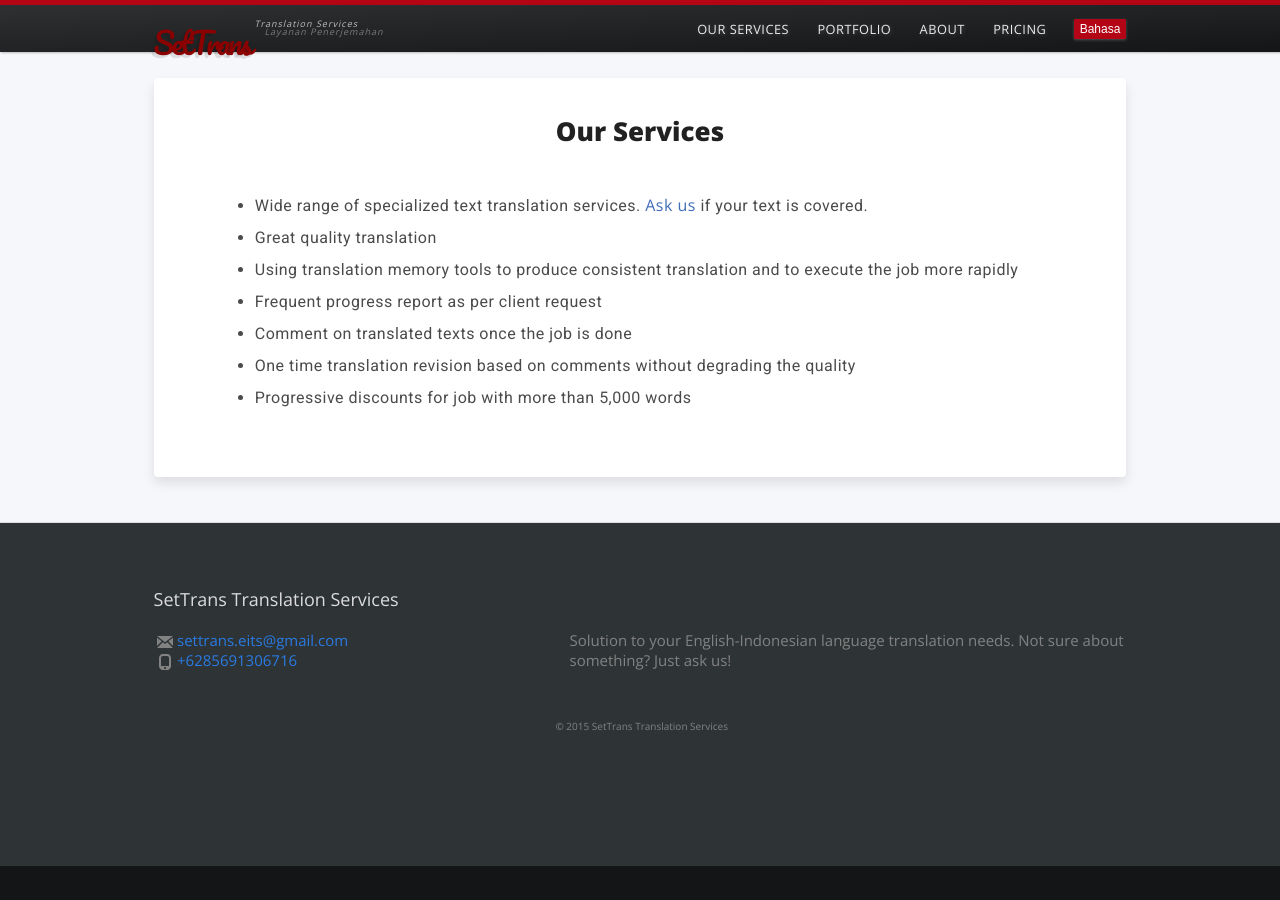
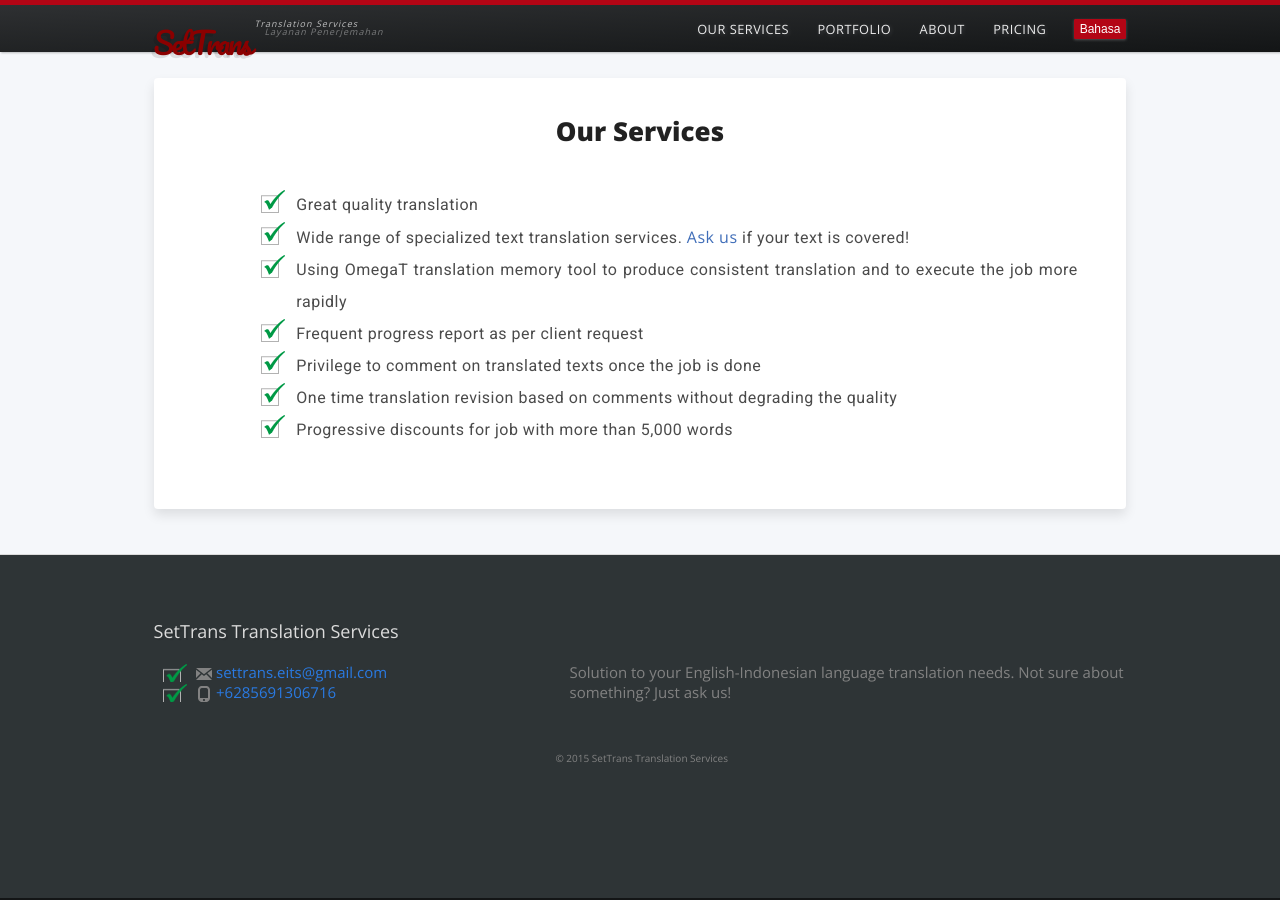
Before and after one commit to settrans/settrans.github.io, a Jekyll site: the page built from our-services/index.md, in a window 1280 px wide. Built offline with Jekyll 4.4.1, drawn with Linux system fonts in a browser that asks for light colours; nearby versions of some CDN libraries.

Commit message:
edit pages

```diff
--- a/_sass/_layout.scss
+++ b/_sass/_layout.scss
@@ -652,10 +652,10 @@ html, body {
 	width: 52%;
 	margin: 1.5% 1%;
 	padding: 2%;
-	-webkit-transition: box-shadow 1s; /* Safari */
-	-moz-transition: box-shadow 1s; /* Safari */
-	-o-transition: box-shadow 1s; /* Safari */
-	transition: box-shadow 1s;
+	-webkit-transition: box-shadow 1s ease;
+	-moz-transition: box-shadow 1s ease;
+	-o-transition: box-shadow 1s ease;
+	transition: box-shadow 1s ease;
 
 	@include media-query($on-laptop){
 		float: none;
@@ -740,6 +740,8 @@ html, body {
 	line-height: 2;
 
 	p {
+		border-top-right-radius: 40px;
+		border-bottom-right-radius: 40px;
 		font-size: 0.8rem;
 		color: #48555b;
 		opacity: 0.6;
--- a/our-services/index.md
+++ b/our-services/index.md
@@ -6,31 +6,44 @@ permalink: /our-services/
 ---
 
 {::options parse_block_html="true" /}
+<head>
+<style>
+ul {
+   list-style-type: none;
+}
+li {
+   background-image: url(/images/tick.png);
+   background-repeat: no-repeat;
+   background-position: 0 0.1em;
+   padding-left: 2.6em;
+}
+</style>
+</head>
 
 Layanan Kami
 {: class="normal-title content-id lang-hide"}
 Our Services
 {: class="normal-title content-en"}
 
+- Terjemahan berkualitas sangat baik
 - Cakupan yang luas untuk layanan penerjemahan teks khusus. [Tanya][ask-us]
-kami apakah layanan kami mencakup teks Anda.
-- Terjemahan berkualitas sangat baik
-- Menggunakan pengingat terjemahan sehingga menghasilkan terjemahan yang
-konsisten dan pengerjaan yang lebih cepat
+kami apakah layanan kami mencakup teks Anda!
+- Menggunakan pengingat terjemahan OmegaT sehingga menghasilkan terjemahan
+yang konsisten dan pengerjaan yang lebih cepat
 - Frekuensi laporan perkembangan sesuai permintaan klien
-- Mengomentari hasil terjemahan yang telah selesai
+- Hak untuk mengomentari hasil terjemahan yang telah selesai
 - Satu kali perbaruan terjemahan berdasarkan komentar yang diberikan tanpa
 mengurangi kualitasnya
 - Diskon progresif untuk pekerjaan yang lebih dari 5.000 kata
 {: class="content-id lang-hide normal" style="text-align: justify;"}
 
+- Great quality translation
 - Wide range of specialized text translation services. [Ask us][ask-us] if
-your text is covered.
-- Great quality translation
-- Using translation memory tools to produce consistent translation and
-to execute the job more rapidly
+your text is covered!
+- Using OmegaT translation memory tool to produce consistent translation
+and to execute the job more rapidly
 - Frequent progress report as per client request
-- Comment on translated texts once the job is done
+- Privilege to comment on translated texts once the job is done
 - One time translation revision based on comments without degrading the
 quality
 - Progressive discounts for job with more than 5,000 words
```
Also changed, not shown: portfolio/index.md (+19 -5 lines), pricing/index.md (+4 -2 lines), images/bg1.jpg, images/bg2.jpg, images/bg3.jpg, images/bg4.jpg, images/page-bg.png (deleted), images/tick.png (added), 1 other file.
